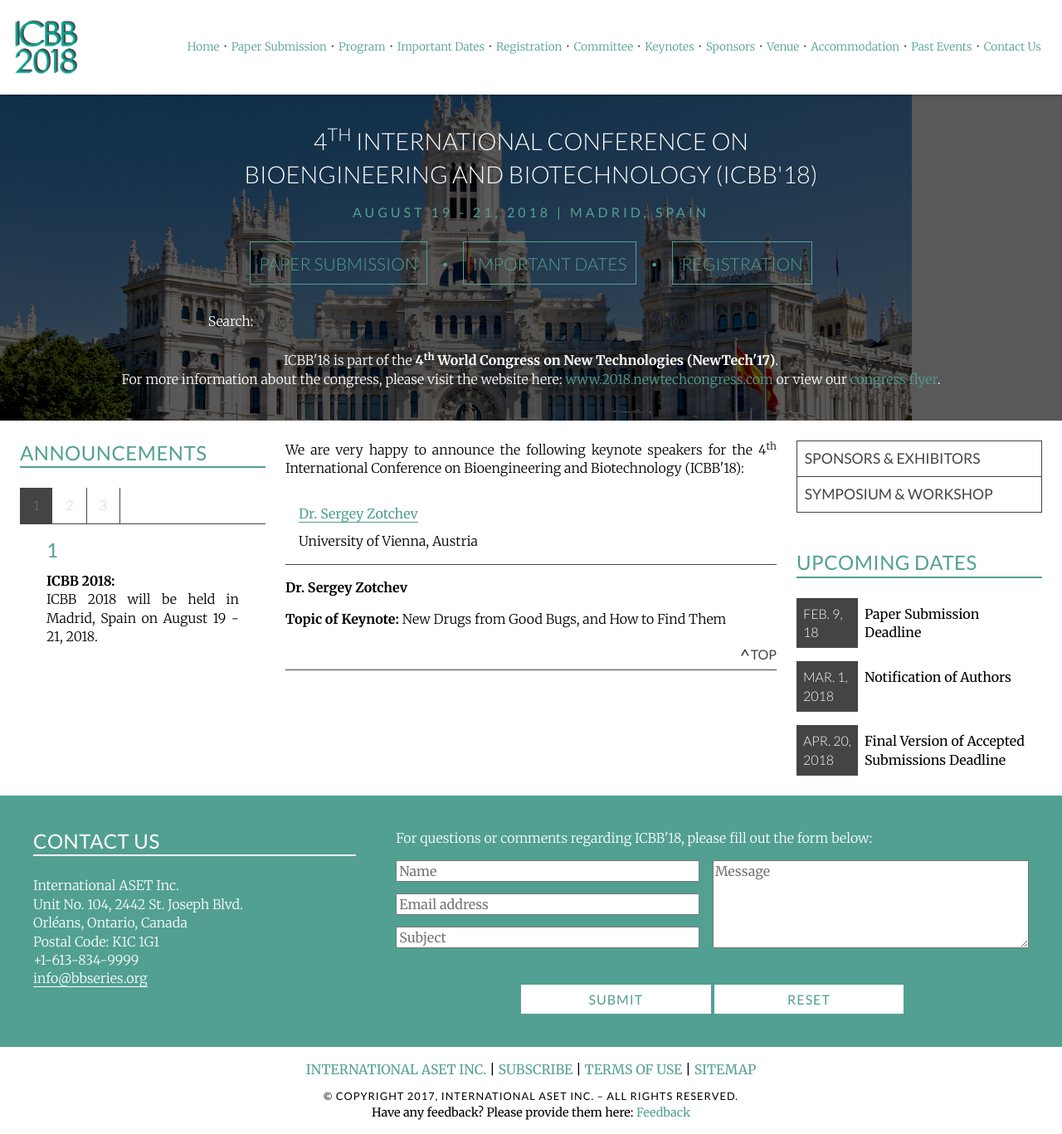
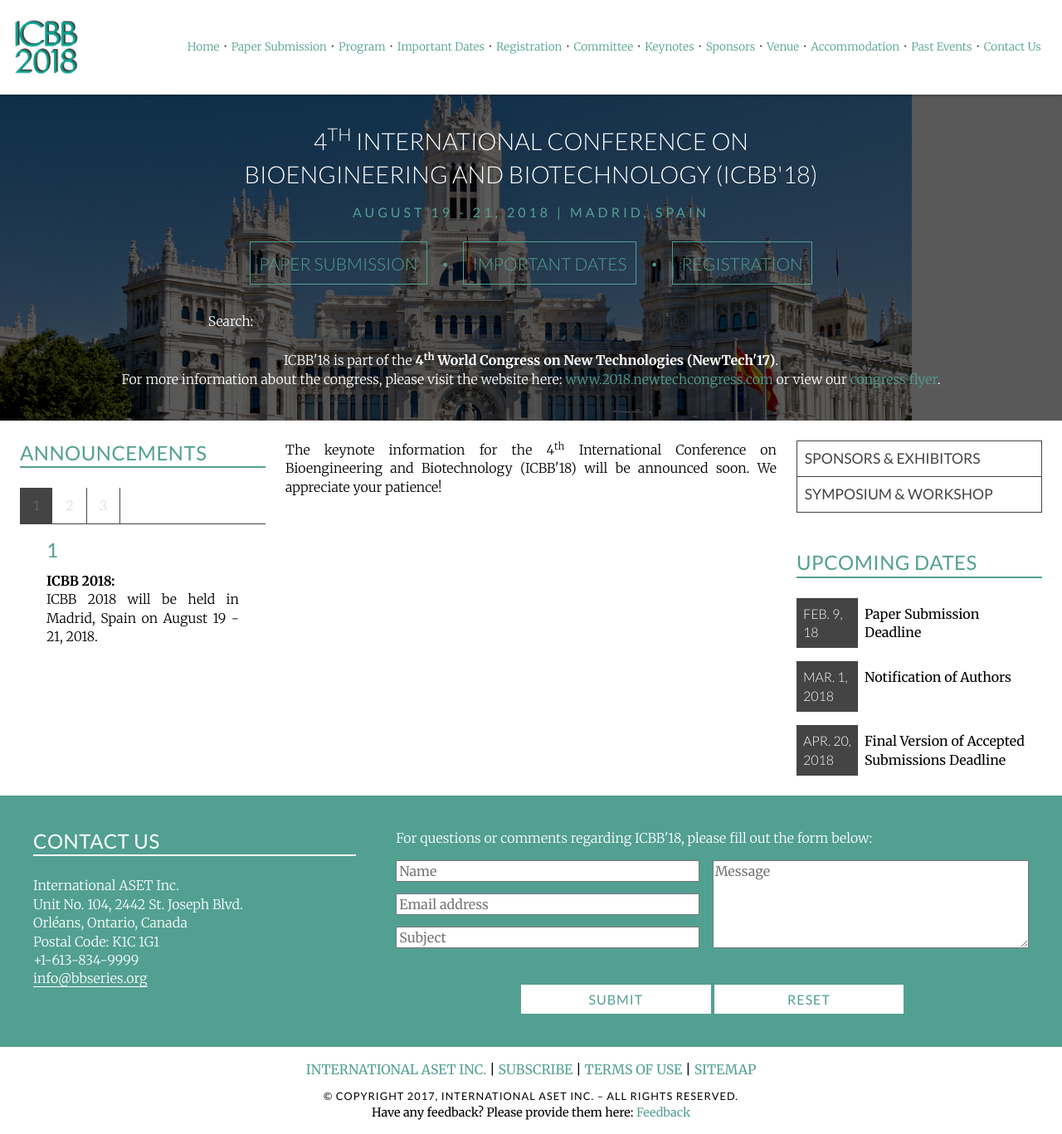
Before and after one commit to intaset/bbseries, a Jekyll site: the page built from keynote.html, in a window 1280 px wide and 1367 px high. Shown: the whole window at 83% size. Built offline with Jekyll 4.4.1, drawn with Linux system fonts in a browser that asks for light colours; nearby versions of some CDN libraries; Markdown is read by kramdown in place of the engine named in the settings; comment, search, counter and statistics services are not loaded.

Commit message:
removed keynote

```diff
--- a/index.html
+++ b/index.html
@@ -19,14 +19,14 @@ keyword: biotechnology conference, biofuel conference, biomaterials conference,
 
 	<p class="body">To view the website for the previous event in this conference series, please visit: <a href="http://2017.bbseries.org" class="body-link mob-link">www.2017.bbseries.org</a></p>
 
-	<h2>Keynote Speakers:</h2>
+	<!-- <h2>Keynote Speakers:</h2>
     <center>
     <div class="unit unit-s-1-1 unit-m-1-2 unit-l-1-2 keynoteIndex">
       <img src="../img/Zotchev.jpg" class="flex-img">
       <p class="body"><b>Dr. Sergey Zotchev,</b><br>University of Vienna, Austria<br><a href="../keynote#Dr. Sergey Zotchev" class="body-link">Biography & Abstract</a></p>
       <br>
     </div>
-  </center>
+  </center> -->
 
 	<div class="sponsor">
 	<a href="http://international-aset.com"><img src="../img/int-aset.svg" class="flex-sponsor1"></a><br>
--- a/keynote.html
+++ b/keynote.html
@@ -7,9 +7,9 @@ keyword: biotechnology conference, biofuel conference, biomaterials conference,
 
 <div class="unit unit-s-1 unit-m-1-4-1 unit-l-1-4-1">
   <div class="unit-spacer content">
-    <!-- <p class="body">The keynote information for the 4<sup>th</sup> International Conference on Bioengineering and Biotechnology (ICBB'18) will be announced soon. We appreciate your patience!</p> -->
+    <p class="body">The keynote information for the 4<sup>th</sup> International Conference on Bioengineering and Biotechnology (ICBB'18) will be announced soon. We appreciate your patience!</p>
 
-    <p class="body">We are very happy to announce the following keynote speakers for the 4<sup>th</sup> International Conference on Bioengineering and Biotechnology (ICBB'18):</p>
+    <!-- <p class="body">We are very happy to announce the following keynote speakers for the 4<sup>th</sup> International Conference on Bioengineering and Biotechnology (ICBB'18):</p>
 
     <div class="keynotes">
     <div class="unit unit-s-1-1 unit-s-1-2 unit-m-1-2 unit-l-1-2">
@@ -18,20 +18,20 @@ keyword: biotechnology conference, biofuel conference, biomaterials conference,
            <p class="body">University of Vienna, Austria</p>
       </div>
     </div>
-    </div> <!-- End Keynotes -->
+    </div> --> <!-- End Keynotes -->
 
-  <span class="anchor" id="Dr. Sergey Zotchev"></span>
+  <!-- <span class="anchor" id="Dr. Sergey Zotchev"></span>
   <div class="keynote-info">
-  <p class="bold">Dr. Sergey Zotchev</p><!-- <img src="../img/Zotchev.jpg" width="170" align="right" class="keynote-img"> -->
-  <!-- <p class="body">Euverink (1966) holds a position as full professor and is head of the research group “Products and processes for Biotechnology”. He is embedded in the “Engineering and Technology institute Groningen”, at the University of Groningen. From 2004 until 2011 he was program director of Wetsus, European Center of Sustainable Watertechnology in Leeuwarden, the Netherlands. From 1998 until 2004 he started and managed successfully BioExplore, a high throughput screening facility at the department of Microbial Physiology of the Groningen Biomolecular and Biotechnology institute. From 1994 until 1998 he was a post-doc at the Dutch Institute for Carbohydate Research and developed a novel process for the synthesis of a thermoreversible starch derivative. This product is currently produced by Avebe under the brandname Etenia. Euverink received his PhD in microbiology at the University of Groningen in 1995 based upon a study of phenylalanine and tyrosine metabolism in the methylotrophic actinomycete <i>Amycolatopsis methanolica</i>.</p> -->
+  <p class="bold">Dr. Sergey Zotchev</p><img src="../img/Zotchev.jpg" width="170" align="right" class="keynote-img">
+  <p class="body">Euverink (1966) holds a position as full professor and is head of the research group “Products and processes for Biotechnology”. He is embedded in the “Engineering and Technology institute Groningen”, at the University of Groningen. From 2004 until 2011 he was program director of Wetsus, European Center of Sustainable Watertechnology in Leeuwarden, the Netherlands. From 1998 until 2004 he started and managed successfully BioExplore, a high throughput screening facility at the department of Microbial Physiology of the Groningen Biomolecular and Biotechnology institute. From 1994 until 1998 he was a post-doc at the Dutch Institute for Carbohydate Research and developed a novel process for the synthesis of a thermoreversible starch derivative. This product is currently produced by Avebe under the brandname Etenia. Euverink received his PhD in microbiology at the University of Groningen in 1995 based upon a study of phenylalanine and tyrosine metabolism in the methylotrophic actinomycete <i>Amycolatopsis methanolica</i>.</p>
 
   <p class="keynote-topic"><b>Topic of Keynote: </b>New Drugs from Good Bugs, and How to Find Them</p>
 
-  <!-- <a href="../paper/Keynote - Dr. Euverink.pdf" class="pdf"><img src="../img/pdf_icon.gif">Keynote Abstract</a> -->
+  <a href="../paper/Keynote - Dr. Euverink.pdf" class="pdf"><img src="../img/pdf_icon.gif">Keynote Abstract</a>
 
   <div class="top"><a href="#top">top</a></div>
   <div class="border"></div>
-  </div> <!-- End Keynote Info -->
+  </div> --> <!-- End Keynote Info -->
 
   </div>
   </div>
```
Also changed, not shown: 2 other files.
